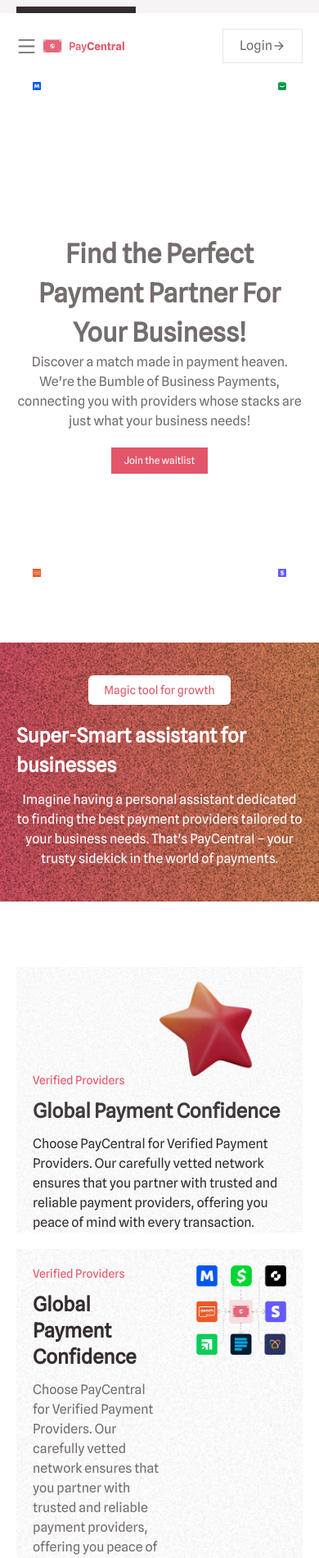
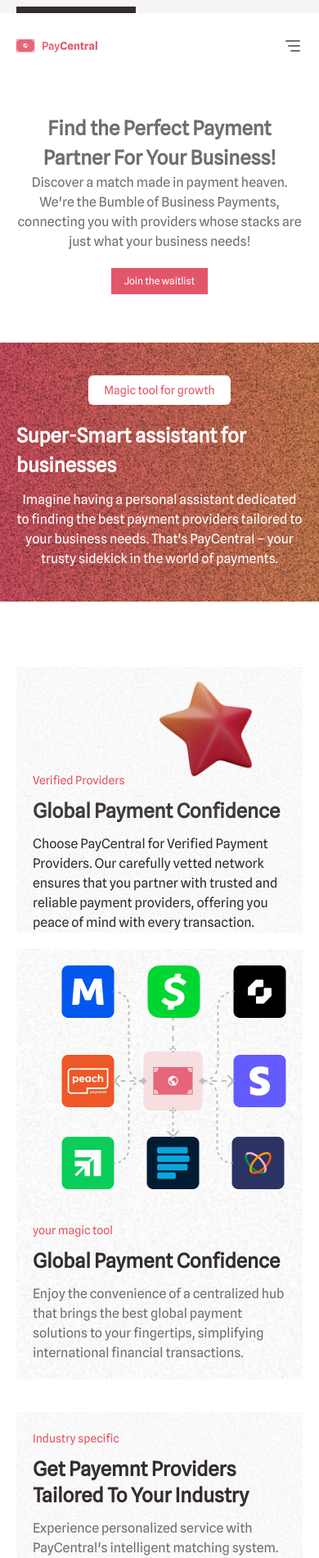
Before and after one commit to adaji025/pay-central-landing-page, a React (Vite) app: page / in a window 390 px wide. Shown: the part 40-1941 px from the top of the page at 82% size. Built offline with nearby package versions, Linux system fonts and the light colour scheme.

Commit message:
added mobile resposiveness

```diff
--- a/src/components/Banner.tsx
+++ b/src/components/Banner.tsx
@@ -6,8 +6,8 @@
 const Banner = () => {
   return (
     <div className="max-w-[1440] mx-auto px-5 lg:px-10 relative">
-      <div className="banner h-[calc(100vh-140px)] mt-16 flex flex-col justify-center text-center">
-        <h2 className="text-[32px] md:text-[48px] max-w-[800px] mx-auto font-bold">
+      <div className="banner min-h-[40vh] md:min-h-[calc(100vh-140px)] mt-16 flex flex-col justify-center text-center">
+        <h2 className="text-[24px] sm:text-[32px] md:text-[48px] max-w-[800px] mx-auto font-bold">
           Find the Perfect Payment Partner For Your Business!
         </h2>
         <h5 className="max-w-[650px] mx-auto md:text-xl">
@@ -25,10 +25,10 @@
           </button>
               </div>
 
-              <img src={Peach} alt="" className="absolute left-10 bottom-20 w-[10px] sm:w-[50px] xl:hidden" />
-              <img src={MImage} alt="" className="absolute left-10 top-5 w-[10px] sm:w-[50px] xl:hidden" />
-              <img src={Bumba} alt="" className="absolute right-10 top-5 w-[10px] sm:w-[50px] xl:hidden" />
-              <img src={SImage} alt="" className="absolute right-10 bottom-20 w-[10px] sm:w-[50px] xl:hidden" />
+              <img src={Peach} alt="" className="absolute left-10 bottom-20 hidden md:inline w-[50px] xl:hidden" />
+              <img src={MImage} alt="" className="absolute left-10 top-5 hidden md:inline w-[50px] xl:hidden" />
+              <img src={Bumba} alt="" className="absolute right-10 top-5 hidden md:inline w-[50px] xl:hidden" />
+              <img src={SImage} alt="" className="absolute right-10 bottom-20 hidden md:inline w-[50px] xl:hidden" />
       </div>
     </div>
   );
--- a/src/components/business/Home/Description.tsx
+++ b/src/components/business/Home/Description.tsx
@@ -88,20 +88,22 @@
 
 export const MagicTool = () => {
   return (
-    <div className="relative texture-bg min-h-[320px] lg:min-h-[400px] xl:min-h-[320px] w-full px-5 py-5 flex justify-between gap-10">
-      <div className="flex flex-col justify-end">
-        <h3 className="text-sm text-primary">Verified Providers</h3>
+    <div className="relative texture-bg min-h-[320px] lg:min-h-[400px] xl:min-h-[320px] w-full px-5 py-5 flex flex-col sm:flex-row justify-between gap-10">
+      <div className="flex flex-col justify-end order-2 sm:order-1">
+        <h3 className="text-sm text-primary">your magic tool</h3>
         <h2 className="mt-3 text-2xl font-semibold text-secondary">
           Global Payment Confidence
         </h2>
         <div className="mt-3 max-w-[400px] text-[#746D6D]">
-          Choose PayCentral for Verified Payment Providers. Our carefully vetted
-          network ensures that you partner with trusted and reliable payment
-          providers, offering you peace of mind with every transaction.
+          Enjoy the convenience of a centralized hub that brings the best global
+          payment solutions to your fingertips, simplifying international
+          financial transactions.
         </div>
       </div>
-      <div>
-        <img src={GroupOtionImage} alt="" />
+      <div className="order-1 sm:order-2 flex justify-end">
+        <div>
+          <img src={GroupOtionImage} alt="" />
+        </div>
       </div>
     </div>
   );
@@ -111,17 +113,18 @@
   return (
     <div className="relative texture-bg min-h-[320px] lg:min-h-[400px] xl:min-h-[320px] w-full px-5 py-5 flex items-center justify-between gap-10">
       <div className="flex flex-col">
-        <h3 className="text-sm text-primary">Verified Providers</h3>
+        <h3 className="text-sm text-primary">Industry specific</h3>
         <h2 className="mt-3 text-2xl font-semibold text-secondary">
-          Global Payment Confidence
+          Get Payemnt Providers Tailored To Your Industry
         </h2>
         <div className="mt-3 max-w-[400px] text-[#746D6D]">
-          Choose PayCentral for Verified Payment Providers. Our carefully vetted
-          network ensures that you partner with trusted and reliable payment
-          providers, offering you peace of mind with every transaction.
+          Experience personalized service with PayCentral's intelligent matching
+          system. Based on your industry, preferences, and business needs, we
+          connect you to the right payment provider, ensuring a customized and
+          optimized financial solution.
         </div>
       </div>
-      <img src={IndustryImage} alt="" className="absolute right-0 bottom-0" />
+      <img src={IndustryImage} alt="" className="absolute right-0 bottom-0 w-[100px] z-[-1] sm:w-[unset]" />
     </div>
   );
 };
--- a/src/components/business/Navbar/Navbar.module.css
+++ b/src/components/business/Navbar/Navbar.module.css
@@ -9,7 +9,7 @@
 
 .nav_menu {
   display: grid;
-  grid-template-columns: repeat(6, auto);
+  grid-template-columns: repeat(5, auto);
   grid-gap: 30px;
   list-style: none;
   text-align: center;
--- a/src/components/business/Navbar/Navbar.tsx
+++ b/src/components/business/Navbar/Navbar.tsx
@@ -1,10 +1,11 @@
 import { useState } from "react";
 import { useLocation, useNavigate } from "react-router-dom";
 import { IoArrowForward } from "react-icons/io5";
-import { AiOutlineClose, AiOutlineMenu } from "react-icons/ai";
+import { AiOutlineClose } from "react-icons/ai";
+import { TbMenuDeep } from "react-icons/tb";
 import Logo from "../../../assets/svgs/logo.svg";
+import ApiDropdown from "../ApiDropdown";
 import styles from "./Navbar.module.css";
-import ApiDropdown from "../ApiDropdown";
 
 const navMenuItems = [
   {
@@ -37,19 +38,17 @@
   return (
     <div className="z-[999]  w-full fixed top-[56px] bg-white">
       <nav className={`px-5 lg:px-12 max-w-[1440px] ${styles.navbarItems}`}>
-        <div className="flex gap-2">
-          <div
-            className={`cursor-pointer lg:hidden`}
-            onClick={() => setMenu(!menu)}
-          >
-            {menu ? <AiOutlineClose size={25} /> : <AiOutlineMenu size={25} />}
-          </div>
         <img
           src={Logo}
           alt="efiko learning"
           className="cursor-pointer w-[100px] sm:w-[unset]"
           onClick={() => navigate("/")}
         />
+        <div
+          className={`cursor-pointer lg:hidden`}
+          onClick={() => setMenu(!menu)}
+        >
+          {menu ? <AiOutlineClose size={24} /> : <TbMenuDeep size={24} />}
         </div>
 
         <div
@@ -77,8 +76,8 @@
           ))}
         </div>
 
-        <button className="py-2 px-5 border flex justify-center items-center">
-          <span>Login</span>
+        <button className="py-2 px-5 border max-w-[180px] w-full text-sm hidden lg:flex justify-center items-center">
+          <span>Join the waitlist</span>
           <IoArrowForward />
         </button>
       </nav>
```
Lines whose indentation alone changed are shown as unchanged.
